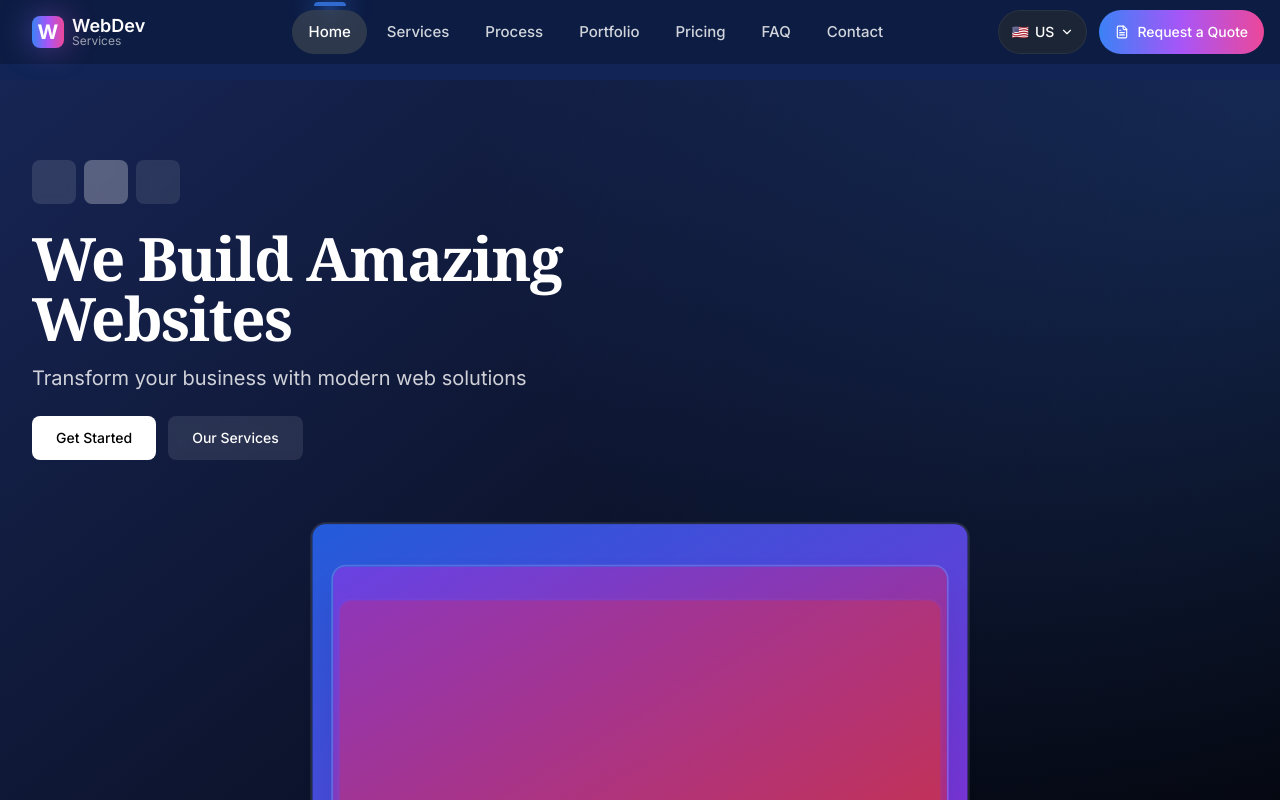
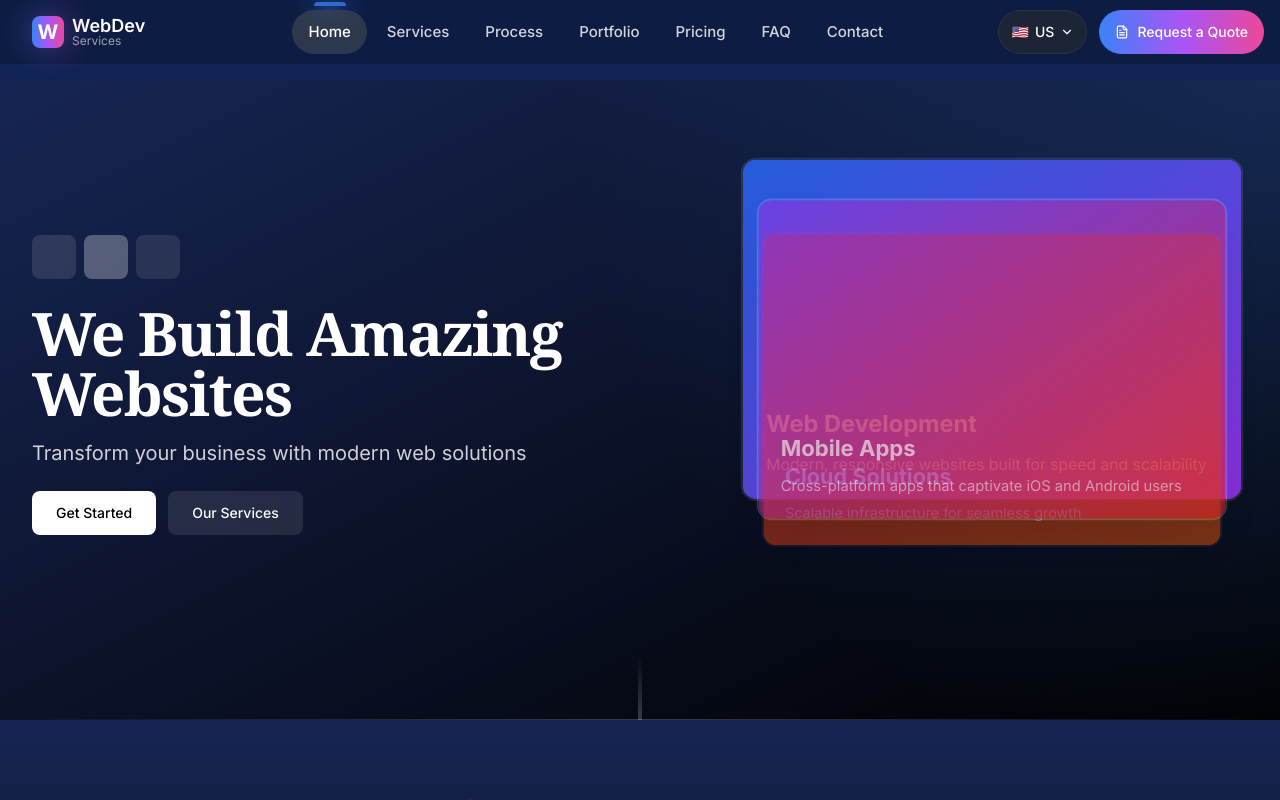
Before and after one commit to B11007011/web-dev-services-new, a Next.js app: page /en in a window 1280 px wide. Built offline with nearby package versions, Linux system fonts and the light colour scheme.

Commit message:
Refactor Hero component layout for improved mobile and desktop responsiveness
- Update flex layout to support side-by-side design on larger screens
- Adjust card and image sizing for better visual balance
- Optimize mobile and desktop view with responsive Tailwind classes

```diff
--- a/src/components/Hero.tsx
+++ b/src/components/Hero.tsx
@@ -68,9 +68,9 @@ export function Hero() {
 
       {/* Content */}
       <div className="relative z-10 max-w-7xl mx-auto px-4 sm:px-6 lg:px-8">
-        <div className="flex flex-col gap-12 md:gap-16">
+        <div className="flex flex-col md:flex-row md:items-center md:justify-between gap-12 md:gap-8">
           {/* Left Side - Text */}
-          <div className="text-left max-w-2xl">
+          <div className="text-left max-w-2xl md:flex-1">
             {/* Interactive Squares */}
             <div className="flex gap-2 mb-6">
               {services.map((_, idx) => (
@@ -128,7 +128,7 @@ export function Hero() {
 
           {/* Right Side - Floating Cards */}
           <div
-            className="relative h-[400px] md:h-[450px] mx-auto w-full max-w-lg md:max-w-2xl"
+            className="relative h-[400px] md:h-[450px] mx-auto w-full max-w-lg md:max-w-md lg:max-w-lg"
             onMouseMove={handleMouseMove}
           >
             <AnimatePresence initial={false} custom={direction} mode="popLayout">
@@ -160,7 +160,7 @@ export function Hero() {
                       setDirection(idx > currentIndex ? 1 : -1);
                       setCurrentIndex(idx);
                     }}
-                    className="cursor-pointer absolute inset-x-4 md:inset-x-0 mx-auto h-[300px] md:h-[400px]"
+                    className="cursor-pointer absolute inset-x-4 md:inset-x-0 mx-auto h-[300px] md:h-[350px]"
                   >
                     <div className={`w-full h-full rounded-2xl overflow-hidden border-2 transition-all duration-300 ${
                       isActive ? 'border-white/30 shadow-2xl' : 'border-white/10'
```
